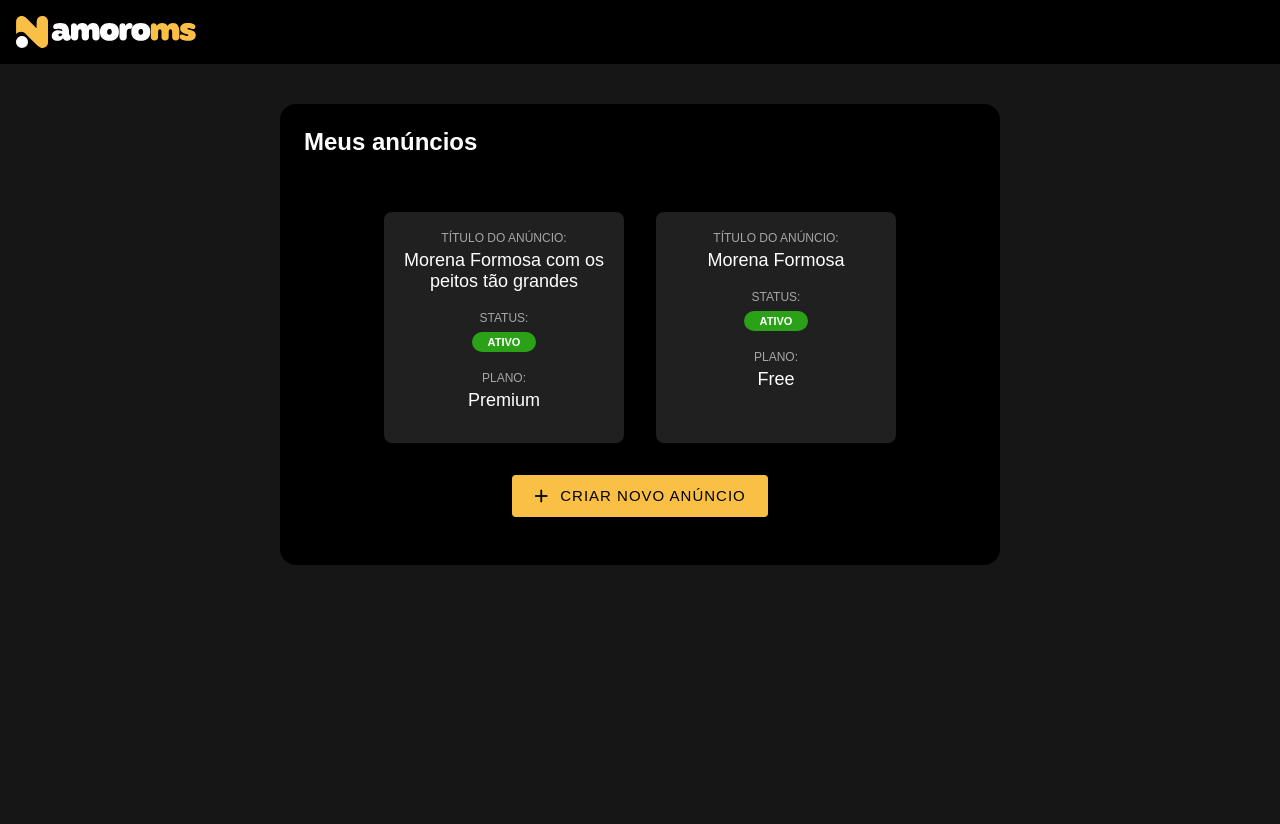
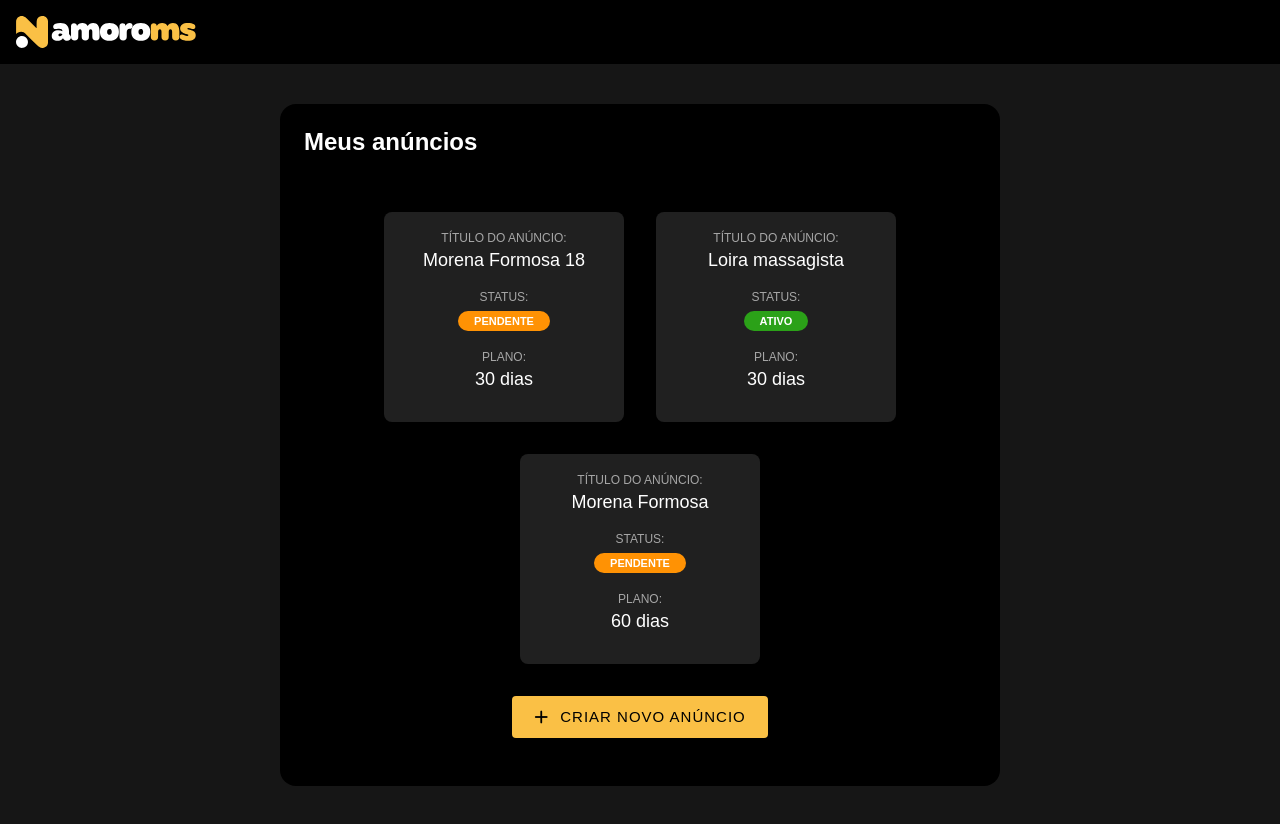
Before and after one commit to Rodolthi/namoro-ms, a Next.js app: page /portal/inicio in a window 1280 px wide. Before the commit the page ends 800 px from the top, so only its background shows below. Built offline with nearby package versions, Linux system fonts and the light colour scheme; a web font is replaced by a local one.

Commit message:
Ajustes nas tags

```diff
--- a/components/tag.js
+++ b/components/tag.js
@@ -1,9 +1,9 @@
 import React from "react";
 import styled from "styled-components";
 
-const Tag = ({ children, sucesso }) => {
+const Tag = ({ children, sucesso, alerta }) => {
   return (
-    <TagLabel className={sucesso ? "sucesso" : "alerta"}>{children}</TagLabel>
+    <TagLabel className={`${sucesso && "sucesso"} ${alerta && "alerta"}`}>{children}</TagLabel>
   );
 };
 
@@ -22,6 +22,6 @@ const TagLabel = styled.label`
     background-color: var(--sucesso);
   }
   &.alerta {
-    background-color: var(--sucesso);
+    background-color: var(--alerta);
   }
 `;
--- a/package.json
+++ b/package.json
@@ -1,5 +1,5 @@
 {
-  "name": "my-app",
+  "name": "namoro-ms",
   "version": "0.1.0",
   "private": true,
   "proxy": "http://localhost:10004",
--- a/pages/portal/inicio/anuncios.js
+++ b/pages/portal/inicio/anuncios.js
@@ -13,7 +13,10 @@ const Anuncios = ({ anuncios }) => {
           <div>
             <Label>STATUS:</Label>
             <Texto>
-              <Tag sucesso>Ativo</Tag>
+              {anuncio.status !== "pendente" ?
+                <Tag sucesso>{anuncio.status}</Tag>
+                : <Tag alerta>{anuncio.status}</Tag>
+              }
             </Texto>
           </div>
           <div>
--- a/pages/portal/inicio/index.js
+++ b/pages/portal/inicio/index.js
@@ -9,14 +9,22 @@ import Anuncios from "./anuncios";
 const Home = () => {
   const anuncios = [
     {
-      titulo: "Morena Formosa com os peitos tão grandes",
+      titulo: "Morena Formosa 18",
       data: "2021-08-16 23:57:58",
-      plano: "Premium",
+      plano: "30 dias",
+      status: "pendente",
+    },
+    {
+      titulo: "Loira massagista",
+      data: "2021-08-16 23:57:58",
+      plano: "30 dias",
+      status: "ativo",
     },
     {
       titulo: "Morena Formosa",
       data: "2021-08-16 23:57:58",
-      plano: "Free",
+      plano: "60 dias",
+      status: "pendente",
     },
   ];
 
```
Also changed, not shown: pages/portal/planos.js (+32 -24 lines), 2 other files (tests, documents, lock files or other folders).
